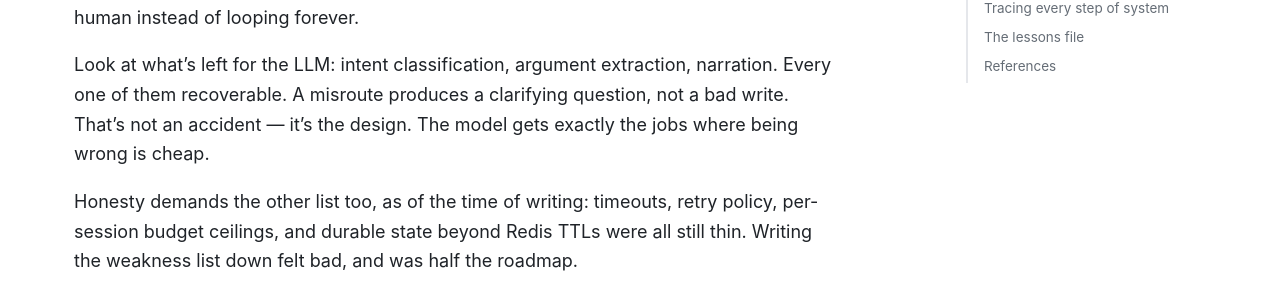
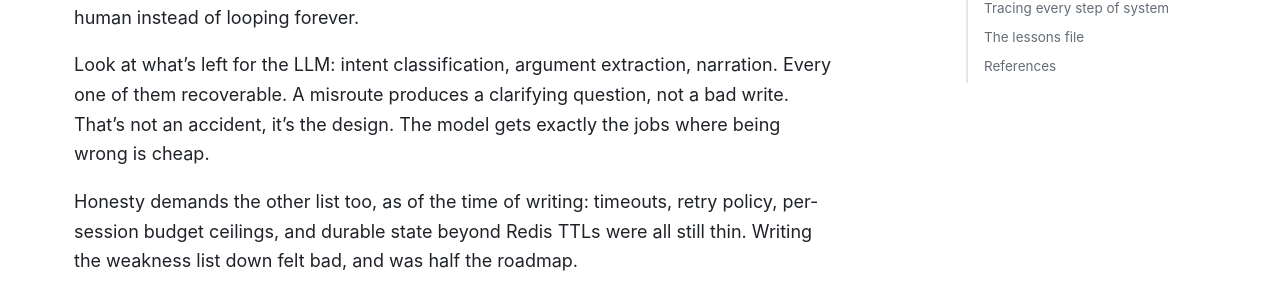
Before and after one commit to tungnhitran/tungnhitran.github.io, a Jekyll site: the page built from _posts/2026-08-25-scaling-orchestration-and-guardrails.md, in a window 1280 px wide and 900 px high, scrolled down 566 px. Shown: the part 206-513 px from the top of the window. Built offline with Jekyll 4.4.1, drawn with Linux system fonts in a browser that asks for light colours.

```diff
--- a/_posts/2026-08-25-scaling-orchestration-and-guardrails.md
+++ b/_posts/2026-08-25-scaling-orchestration-and-guardrails.md
@@ -15,7 +15,7 @@ Every safety-critical property in this system is a structural guarantee: enforce
 
 Writes are split into **preview and submit**: preview computes and describes the action, submit executes it, and submit only runs after an explicit confirmation state the host tracks. The model cannot "accidentally" write; the pathway doesn't exist. Identity is **injected**, never asserted: the verified `AccessContext` rides into every domain call from the host, so the model structurally cannot claim to be someone else. A **gate** stops every domain tool until verification succeeds — enforced in the orchestrator, not requested in a prompt. And confirmations follow a **contract**: an explicit yes across a turn boundary, with repeated unclear replies ticking a handoff counter until the conversation escalates to a human instead of looping forever.
 
-Look at what's left for the LLM: intent classification, argument extraction, narration. Every one of them recoverable. A misroute produces a clarifying question, not a bad write. That's not an accident — it's the design. The model gets exactly the jobs where being wrong is cheap.
+Look at what's left for the LLM: intent classification, argument extraction, narration. Every one of them recoverable. A misroute produces a clarifying question, not a bad write. That's not an accident, it's the design. The model gets exactly the jobs where being wrong is cheap.
 
 Honesty demands the other list too, as of the time of writing: timeouts, retry policy, per-session budget ceilings, and durable state beyond Redis TTLs were all still thin. Writing the weakness list down felt bad, and was half the roadmap.
 
```
